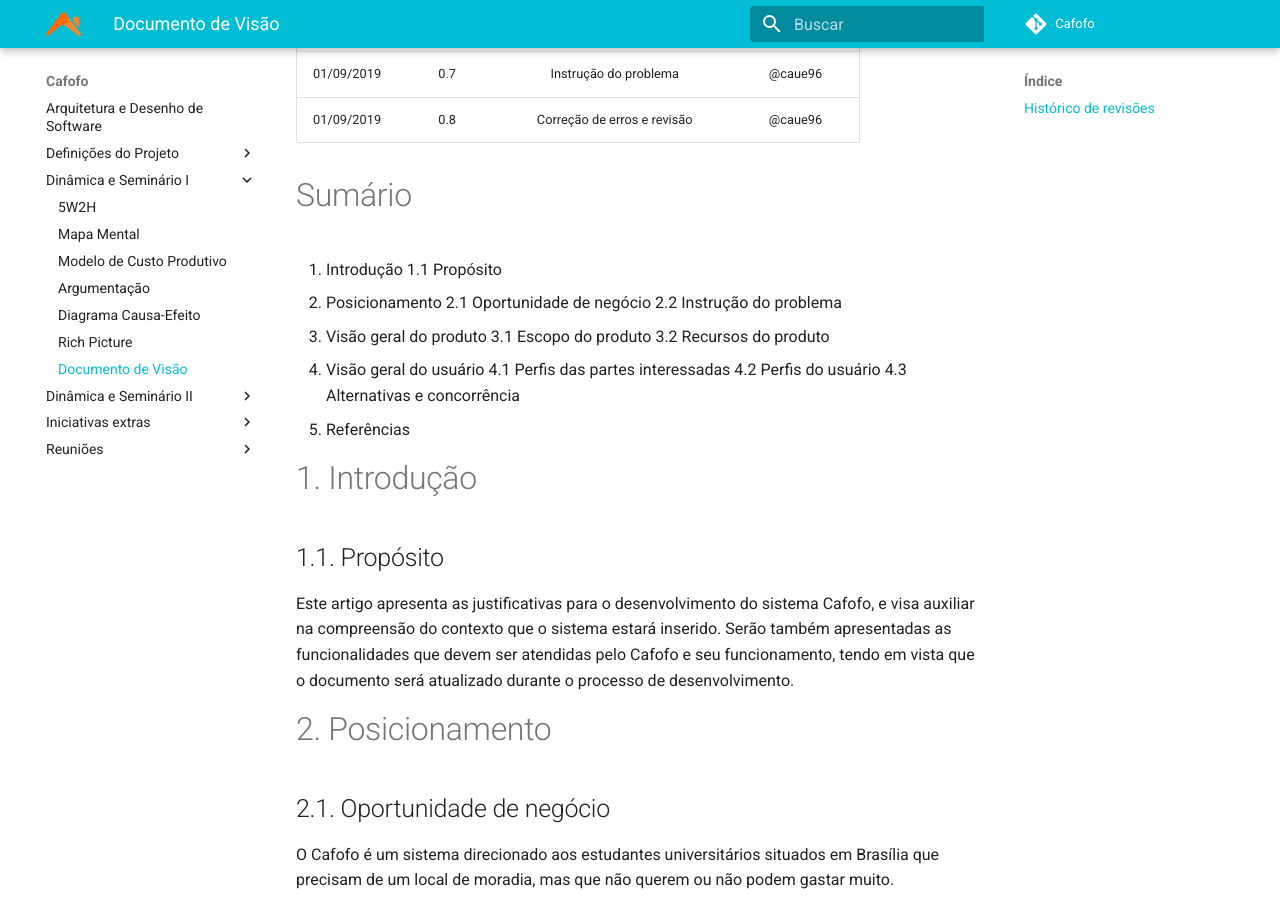
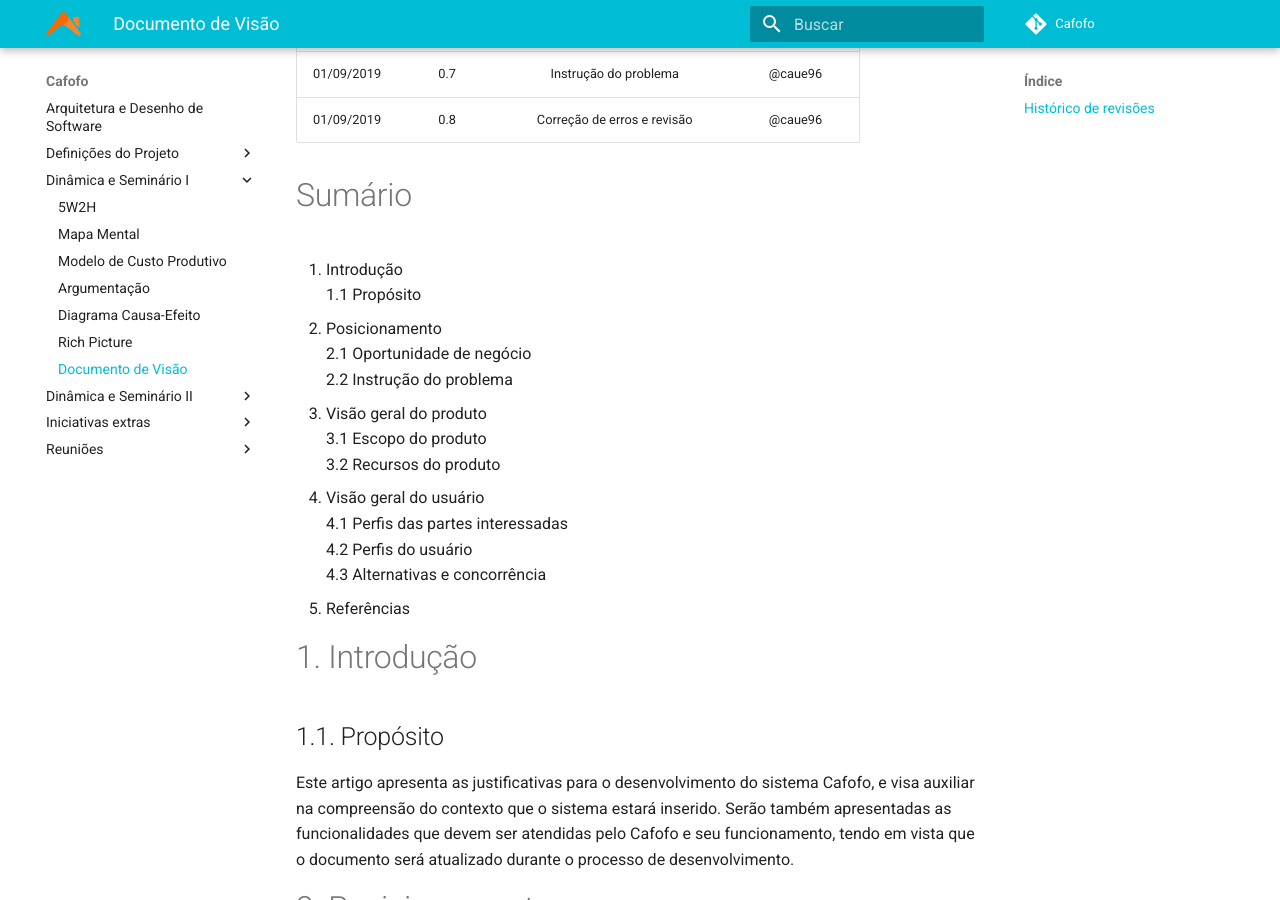
Before and after one commit to desenho-2019/Wiki, an MkDocs documentation site: the page built from docs/Dinâmica e Seminário I/visao.md, in a window 1280 px wide and 900 px high, scrolled down 488 px. Built offline with MkDocs 1.6.1 and Material for MkDocs 9.7.7, drawn with Linux system fonts in a browser that asks for light colours.

Commit message:
Correção no sumário do commit anterior

```diff
--- a/docs/Dinâmica e Seminário I/visao.md
+++ b/docs/Dinâmica e Seminário I/visao.md
@@ -14,17 +14,17 @@
 
 # Sumário
 
-1. Introdução
+1. Introdução<br>
     1.1 Propósito
-2. Posicionamento
-    2.1 Oportunidade de negócio
+2. Posicionamento<br>
+    2.1 Oportunidade de negócio<br>
     2.2 Instrução do problema
-3. Visão geral do produto
-    3.1 Escopo do produto
+3. Visão geral do produto<br>
+    3.1 Escopo do produto<br>
     3.2 Recursos do produto
-4. Visão geral do usuário
-    4.1 Perfis das partes interessadas
-    4.2 Perfis do usuário
+4. Visão geral do usuário<br>
+    4.1 Perfis das partes interessadas<br>
+    4.2 Perfis do usuário<br>
     4.3 Alternativas e concorrência
 5. Referências
 
```
